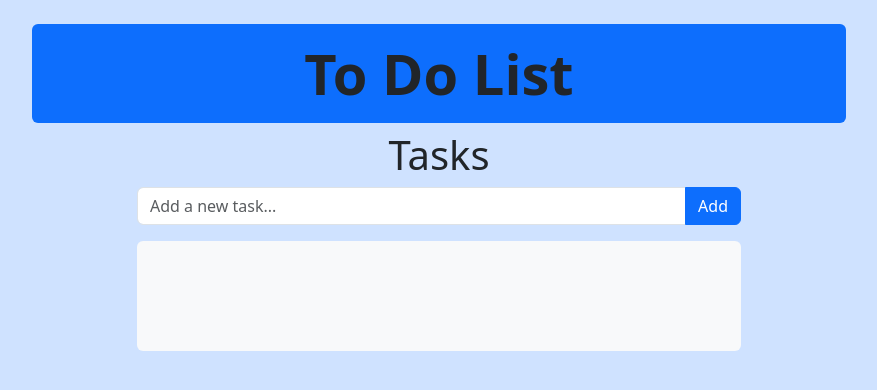
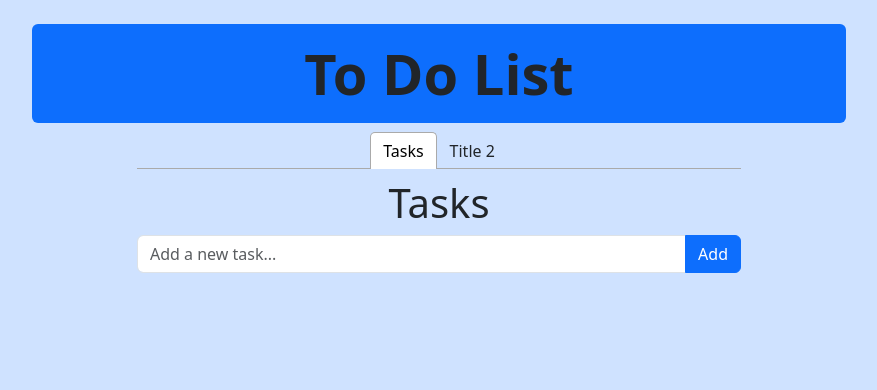
Before and after one commit to gjlander/DevDuoReactTodoList, a React (Vite) app in the folder ReactTodoList/: page / in a window 1280 px wide. Shown: the top 390 px of the page, without its empty margins (201-1078 px from the left). Built offline with nearby package versions, Linux system fonts and the light colour scheme.

Commit message:
imported tabs and moved tasklist into one-currently hardcoded and no way to add new tasklist

```diff
--- a/ReactTodoList/package.json
+++ b/ReactTodoList/package.json
@@ -13,7 +13,8 @@
     "@popperjs/core": "^2.11.8",
     "bootstrap": "^5.3.2",
     "react": "^18.2.0",
-    "react-dom": "^18.2.0"
+    "react-dom": "^18.2.0",
+    "react-tabs": "^6.0.2"
   },
   "devDependencies": {
     "@types/react": "^18.2.15",
--- a/ReactTodoList/src/components/Tasklist.jsx
+++ b/ReactTodoList/src/components/Tasklist.jsx
@@ -1,10 +1,18 @@
-import { useState } from "react";
+import { Tab, Tabs, TabList, TabPanel } from "react-tabs";
+import "react-tabs/style/react-tabs.css";
 import AddNewTodo from "./AddNewTodo";
 import TodoItem from "./TodoItem";
 function Tasklist({ title, setTitle, handleTitleText, allTodos, setAllTodos }) {
     return (
         <div className="row justify-content-center">
             <div className="col col-lg-6">
+                <Tabs>
+                    <TabList>
+                        <Tab>Tasks</Tab>
+                        <Tab>Title 2</Tab>
+                    </TabList>
+
+                    <TabPanel>
                         <h2 className="display-6">Tasks</h2>
                         <AddNewTodo
                             title={title}
@@ -25,15 +33,12 @@
                                         // setEditing={setEditing}
                                     />
                                 ))}
-                    {/* <TodoItem
-                        title={title}
-                        setTitle={setTitle}
-                        allTodos={allTodos}
-                        setAllTodos={setAllTodos}
-                        editing={editing}
-                        setEditing={setEditing}
-                    /> */}
                         </ul>
+                    </TabPanel>
+                    <TabPanel>
+                        <h2>Any content 2</h2>
+                    </TabPanel>
+                </Tabs>
             </div>
         </div>
     );
```
Also changed, not shown: ReactTodoList/src/components/AddNewTasklist.jsx (added), 1 other file (tests, documents, lock files or other folders). Lines whose indentation alone changed are shown as unchanged.
